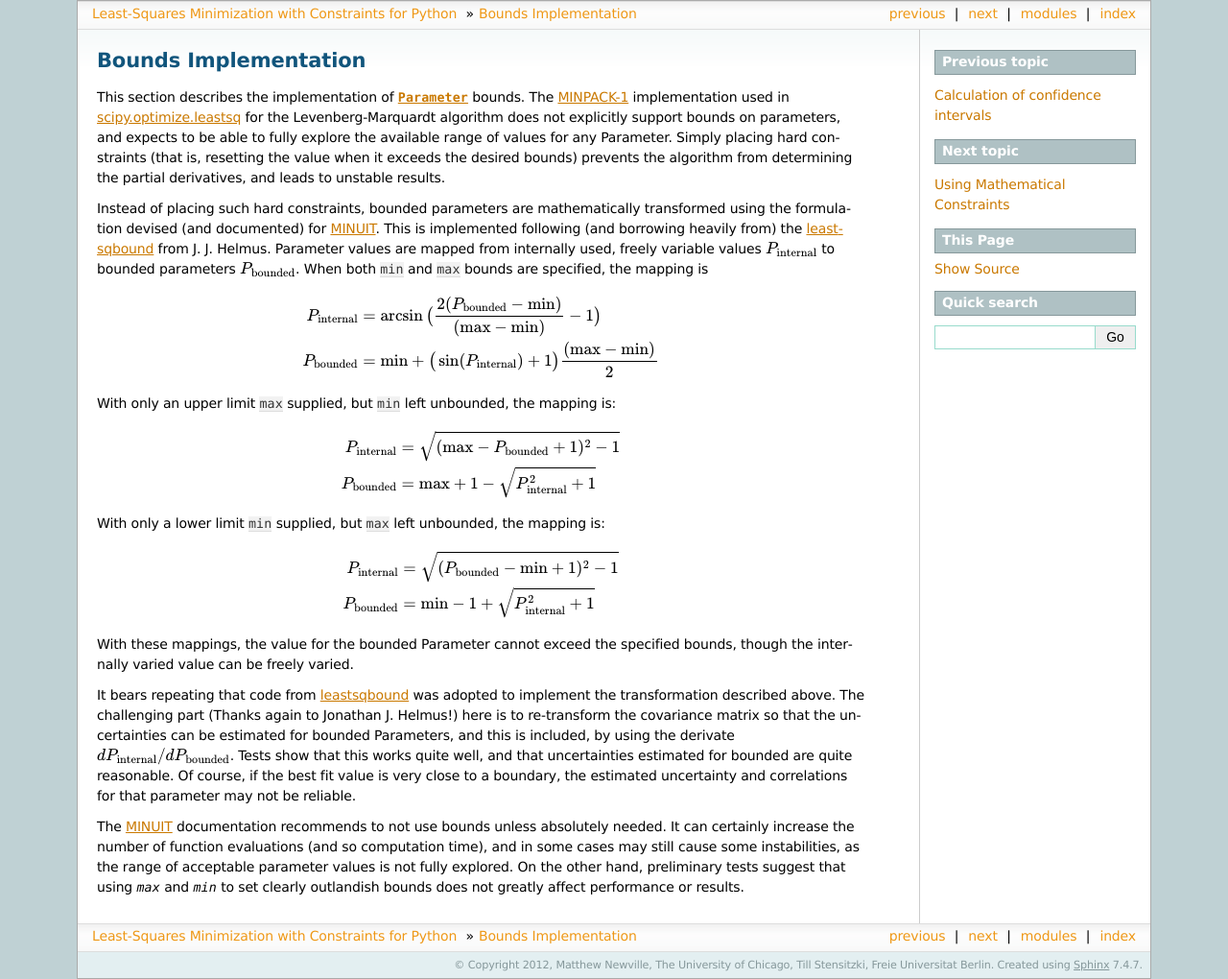
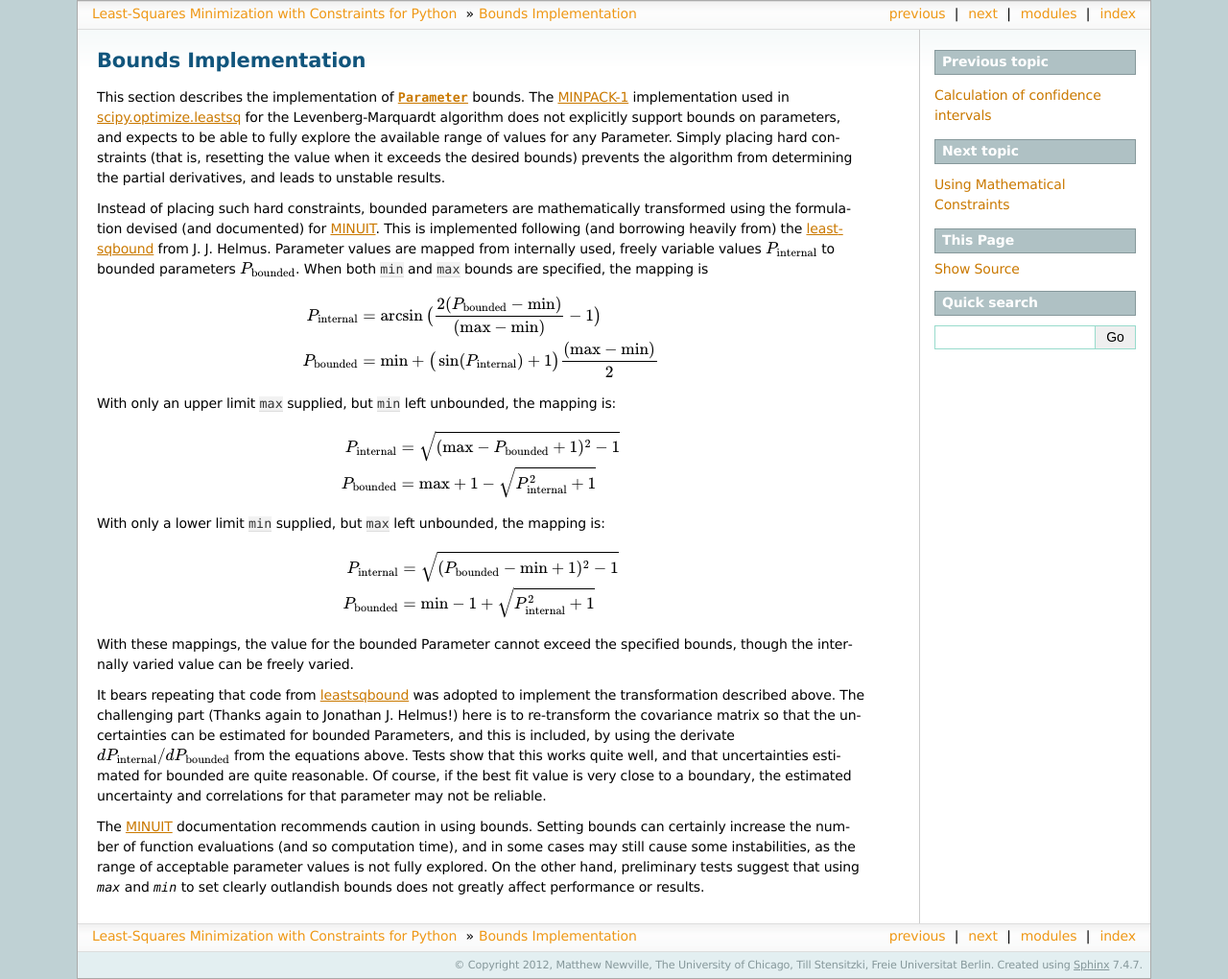
Before and after one commit to lmfit/lmfit-py, a Sphinx documentation site: the page built from doc/bounds.rst, in a window 1280 px wide. Shown: the whole page at 96% size. Built offline with Sphinx 7.4.7, drawn with Linux system fonts in a browser that asks for light colours; formulas are drawn with MathJax 3; the version number is read from the project's files by our own code.

Commit message:
doc tweak

```diff
--- a/doc/bounds.rst
+++ b/doc/bounds.rst
@@ -64,15 +64,15 @@ It bears repeating that code from `leastsqbound`_ was adopted to implement
 the transformation described above.  The challenging part (Thanks again to
 Jonathan J. Helmus!) here is to re-transform the covariance matrix so that
 the uncertainties can be estimated for bounded Parameters, and this is
-included, by using the derivate :math:`dP_{\rm internal}/dP_{\rm bounded}`.
-Tests show that this works quite well, and that uncertainties estimated for
-bounded are quite reasonable.  Of course, if the best fit value is very
-close to a boundary, the estimated uncertainty and correlations for that
-parameter may not be reliable.
+included, by using the derivate :math:`dP_{\rm internal}/dP_{\rm bounded}`
+from the equations above.  Tests show that this works quite well, and that
+uncertainties estimated for bounded are quite reasonable.  Of course, if
+the best fit value is very close to a boundary, the estimated uncertainty
+and correlations for that parameter may not be reliable.
 
-The `MINUIT`_ documentation recommends to not use bounds unless absolutely
-needed.  It can certainly increase the number of function evaluations (and
-so computation time), and in some cases may still cause some instabilities,
-as the range of acceptable parameter values is not fully explored.  On the
+The `MINUIT`_ documentation recommends caution in using bounds.  Setting
+bounds can certainly increase the number of function evaluations (and so
+computation time), and in some cases may still cause some instabilities, as
+the range of acceptable parameter values is not fully explored.  On the
 other hand, preliminary tests suggest that using `max` and `min` to set
 clearly outlandish bounds does not greatly affect performance or results.
```
